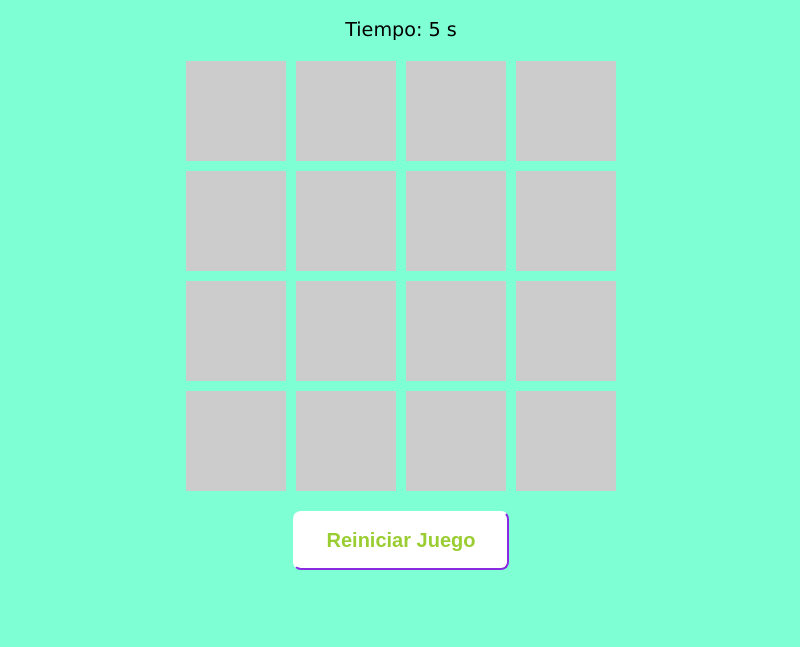
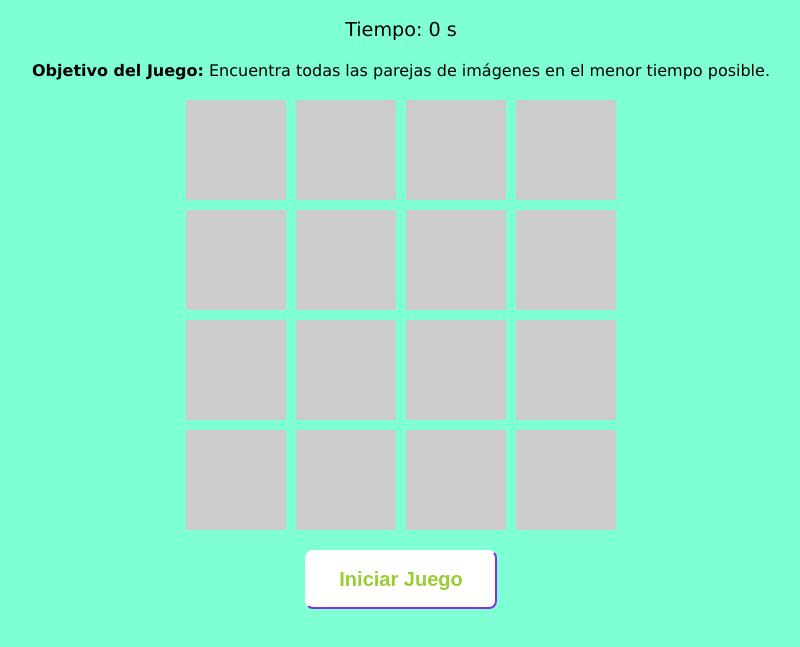
Before and after one commit to cristiancoll321/JuegoMemoria, a plain HTML site: page index.html in a window 1280 px wide. Shown: the part 91-738 px from the top of the page, without its empty margins (239-1039 px from the left). Drawn offline with Linux system fonts and the light colour scheme.

Commit message:
Se agrega instruccion y temp

```diff
--- a/index.html
+++ b/index.html
@@ -9,10 +9,14 @@
 <body>
     <h1>Juego de Memoria</h1>
     <div id="crono">Tiempo: 0 s</div>
+    <div class="espacio"></div>
+    <p>
+        <strong>Objetivo del Juego:</strong> Encuentra todas las parejas de imágenes en el menor tiempo posible.
+    </p>
     <div id="tablero"></div>
     <div class="espacio"></div>
-    <button class="btn" id="reiniciar">Reiniciar Juego</button>
+    <button class="btn" id="iniciar">Iniciar Juego</button>
+    <script src="js/jquery-3.7.1.js"></script>
     <script src="js/script.js"></script>
-    <script src="js/jquery-3.7.1.js"></script>
 </body>
 </html>
--- a/js/script.js
+++ b/js/script.js
@@ -9,13 +9,13 @@ let tarjetasVolteadas = [];
 let tarjetasEmparejadas = [];
 let crono;
 let tiempoInicio;
+let btnIniciar = $('#iniciar');
 
 function barajar(array) {
     array.sort(() => Math.random() - 0.5);
 }
 
 function crearTablero() {
-    iniciarCrono();
     barajar(images);
     for (let i = 0; i < images.length; i++) {
         const tarjeta = document.createElement('div');
@@ -59,6 +59,8 @@ function verificarPareja() {
     tarjetasVolteadas = [];
 }
 
+btnIniciar.on('click',iniciarCrono)
+
 function iniciarCrono() {
     tiempoInicio = Date.now();
     crono = setInterval(actualizarCrono, 1000);
@@ -81,6 +83,6 @@ function reiniciarJuego() {
     tarjetasVolteadas = [];
     crearTablero();
 }
-document.getElementById('reiniciar').addEventListener('click', reiniciarJuego);
+//document.getElementById('reiniciar').addEventListener('click', reiniciarJuego);
 
 crearTablero();
```
